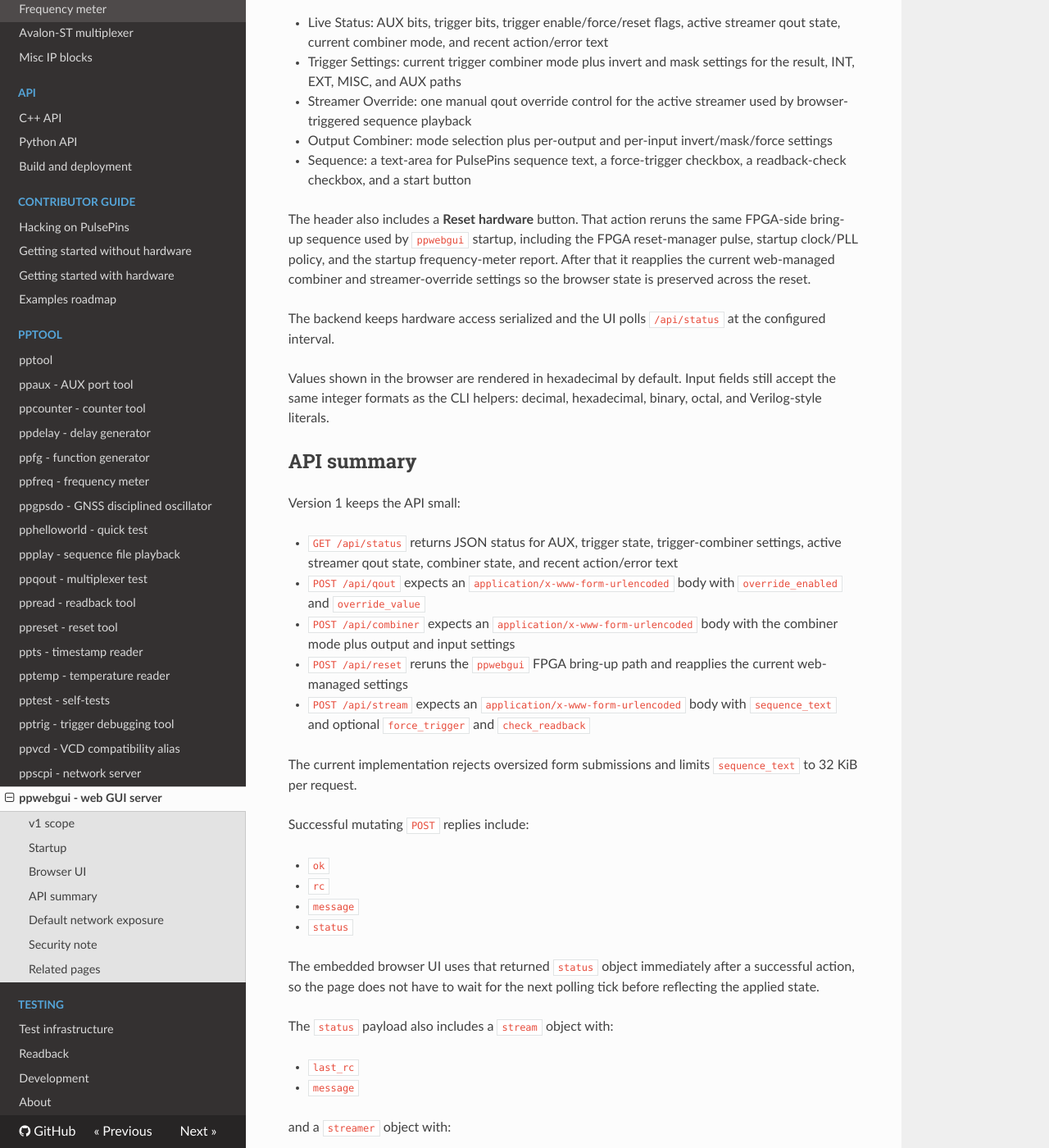
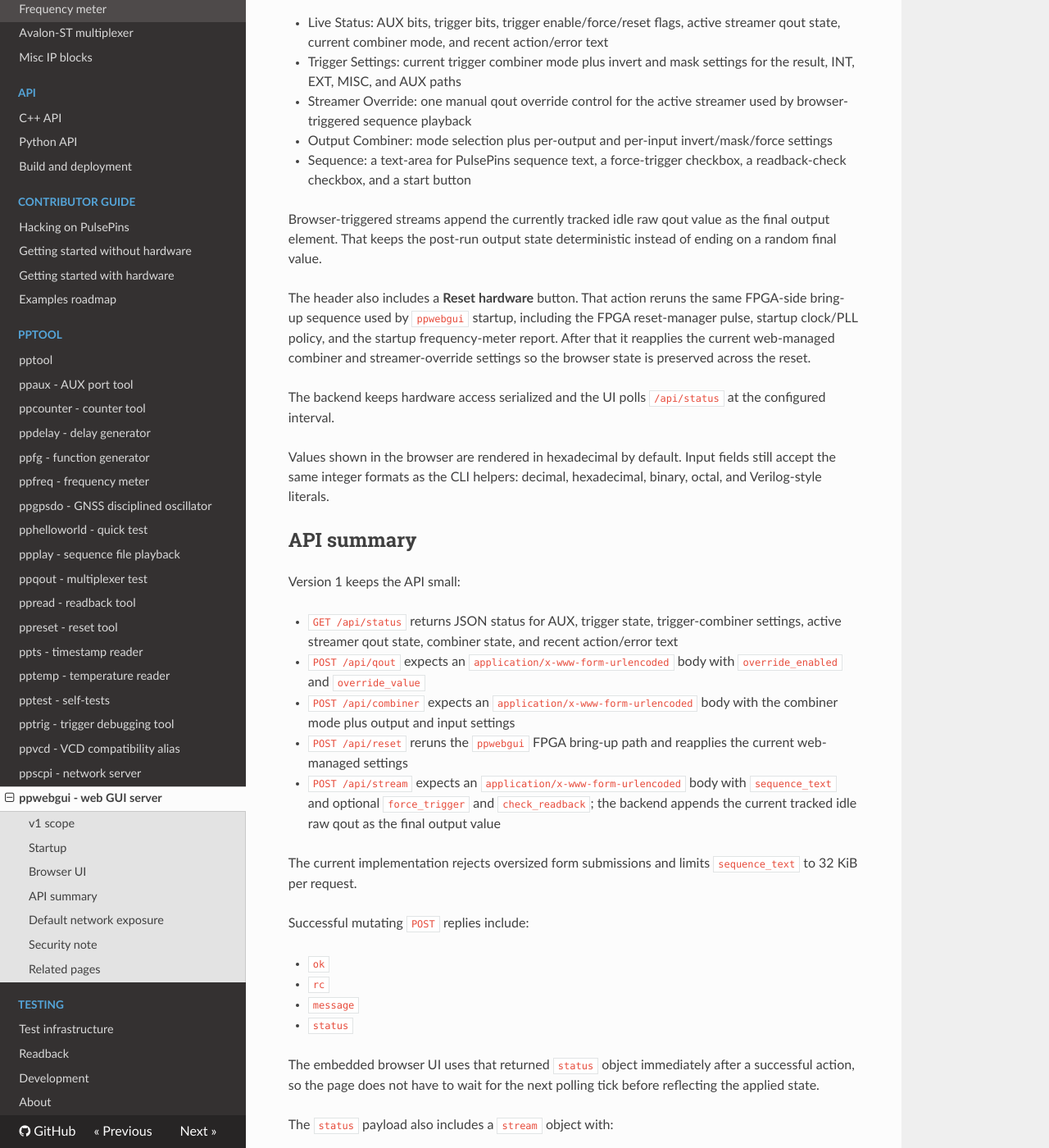
Before and after one commit to rokzitko/PulsePins, an MkDocs documentation site: the page built from docs/docs/ppwebgui.md, in a window 1280 px wide and 1400 px high, scrolled down 1449 px. Shown: the whole window at 82% size. Built offline with MkDocs 1.6.1, drawn with Linux system fonts in a browser that asks for light colours; nearby versions of some CDN libraries.

Commit message:
make ppwebgui stream final qout deterministic
Reuse the tracked idle raw qout as the browser stream final value so web-triggered runs stop ending in a random state. Keep the snapshot-backed status and reset flow aligned with that deterministic final output.

```diff
--- a/docs/docs/ppwebgui.md
+++ b/docs/docs/ppwebgui.md
@@ -60,6 +60,8 @@
 * Output Combiner: mode selection plus per-output and per-input invert/mask/force settings
 * Sequence: a text-area for PulsePins sequence text, a force-trigger checkbox, a readback-check checkbox, and a start button
 
+Browser-triggered streams append the currently tracked idle raw qout value as the final output element. That keeps the post-run output state deterministic instead of ending on a random final value.
+
 The header also includes a **Reset hardware** button. That action reruns the same FPGA-side bring-up sequence used by `ppwebgui` startup, including the FPGA reset-manager pulse, startup clock/PLL policy, and the startup frequency-meter report. After that it reapplies the current web-managed combiner and streamer-override settings so the browser state is preserved across the reset.
 
 The backend keeps hardware access serialized and the UI polls `/api/status` at the configured interval.
@@ -74,7 +76,7 @@
 * `POST /api/qout` expects an `application/x-www-form-urlencoded` body with `override_enabled` and `override_value`
 * `POST /api/combiner` expects an `application/x-www-form-urlencoded` body with the combiner mode plus output and input settings
 * `POST /api/reset` reruns the `ppwebgui` FPGA bring-up path and reapplies the current web-managed settings
-* `POST /api/stream` expects an `application/x-www-form-urlencoded` body with `sequence_text` and optional `force_trigger` and `check_readback`
+* `POST /api/stream` expects an `application/x-www-form-urlencoded` body with `sequence_text` and optional `force_trigger` and `check_readback`; the backend appends the current tracked idle raw qout as the final output value
 
 The current implementation rejects oversized form submissions and limits `sequence_text` to 32 KiB per request.
 
```
Also changed, not shown: 1 other file.
